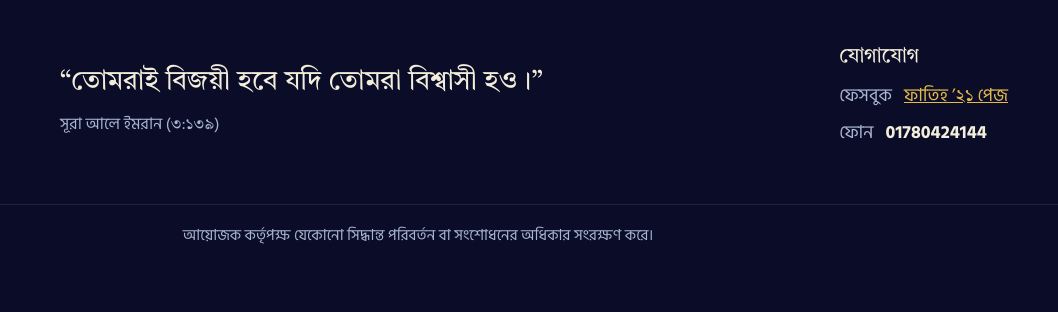
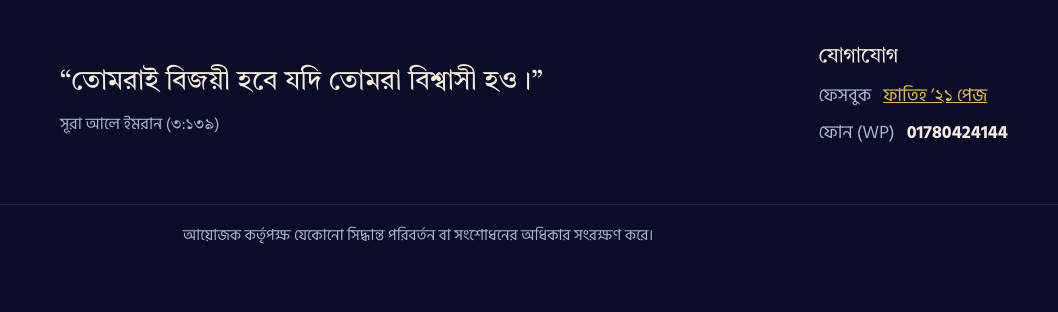
Before and after one commit to Q3Alpha/Fatih-Past2future, a plain HTML site: page index.html in a window 1280 px wide. Shown: the part 7042-7354 px from the top of the page, 222-1280 px from the left. Drawn offline with Linux system fonts and the light colour scheme.

Commit message:
Update index.html

```diff
--- a/index.html
+++ b/index.html
@@ -304,7 +304,7 @@
     <div class="foot__contact">
       <h2>যোগাযোগ</h2>
       <p><span>ফেসবুক</span> <a href="https://www.facebook.com/profile.php?id=61595934630993" target="_blank" rel="noopener">ফাতিহ ’২১ পেজ</a></p>
-      <p><span>ফোন <i class="fi fi-brands-whatsapp"></i></span> <b id="phone">01780424144</b></p>
+      <p><span>ফোন (WP)</span> <b id="phone">01780424144</b></p>
     </div>
   </div>
   <p class="foot__copy">আয়োজক কর্তৃপক্ষ যেকোনো সিদ্ধান্ত পরিবর্তন বা সংশোধনের অধিকার সংরক্ষণ করে।</p>
```
